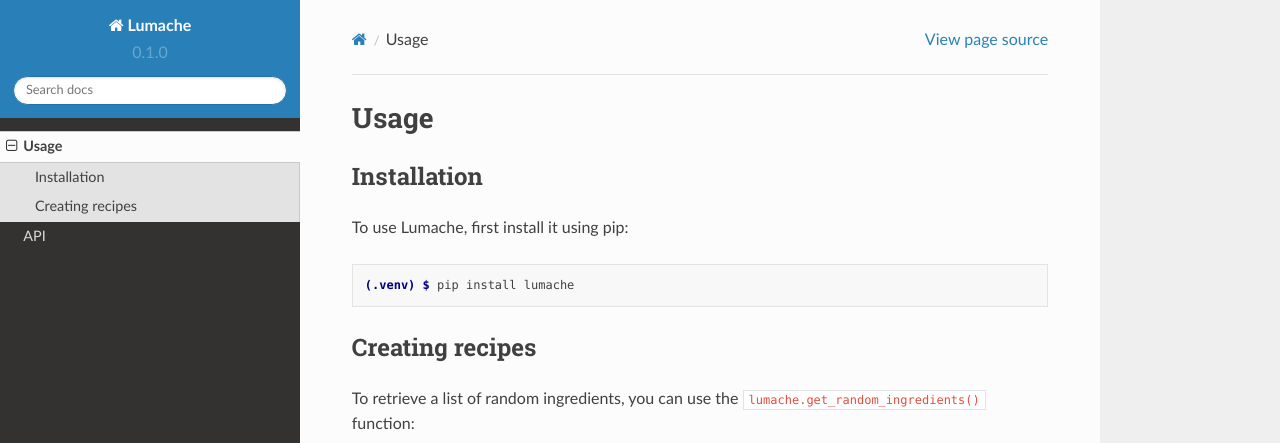
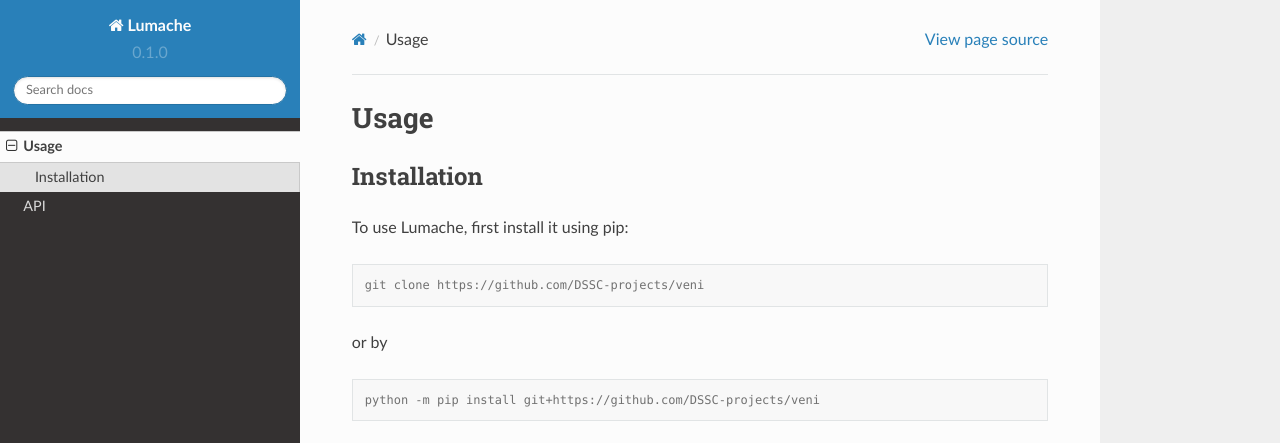
Before and after one commit to DSSC-projects/veni, a Sphinx documentation site: the page built from docs/source/usage.rst, in a window 1280 px wide and 1095 px high. Shown: the top 443 px of the window. Built offline with Sphinx 7.4.7 and the Read the Docs theme 2.0.0, drawn with Linux system fonts in a browser that asks for light colours; some of the changed text lies outside the part shown.

Commit message:
Update usage.rst

```diff
--- a/docs/source/usage.rst
+++ b/docs/source/usage.rst
@@ -10,24 +10,10 @@
 
 .. code-block:: console
 
-   (.venv) $ pip install lumache
+   git clone https://github.com/DSSC-projects/veni
 
-Creating recipes
-----------------
+or by
 
-To retrieve a list of random ingredients,
-you can use the ``lumache.get_random_ingredients()`` function:
+.. code-block:: console
 
-.. autofunction:: lumache.get_random_ingredients
-
-The ``kind`` parameter should be either ``"meat"``, ``"fish"``,
-or ``"veggies"``. Otherwise, :py:func:`lumache.get_random_ingredients`
-will raise an exception.
-
-.. autoexception:: lumache.InvalidKindError
-
-For example:
-
->>> import lumache
->>> lumache.get_random_ingredients()
-['shells', 'gorgonzola', 'parsley']
+   python -m pip install git+https://github.com/DSSC-projects/veni
```
